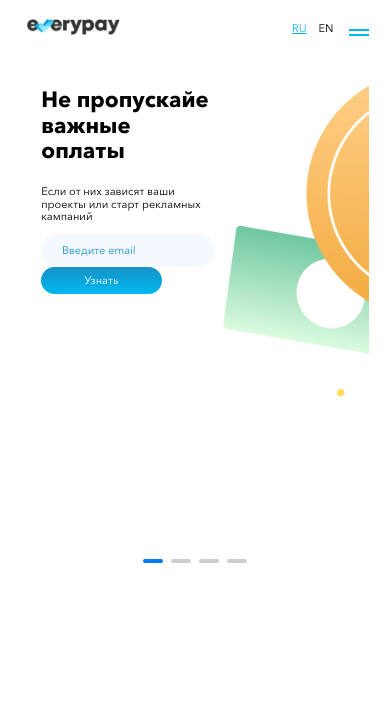
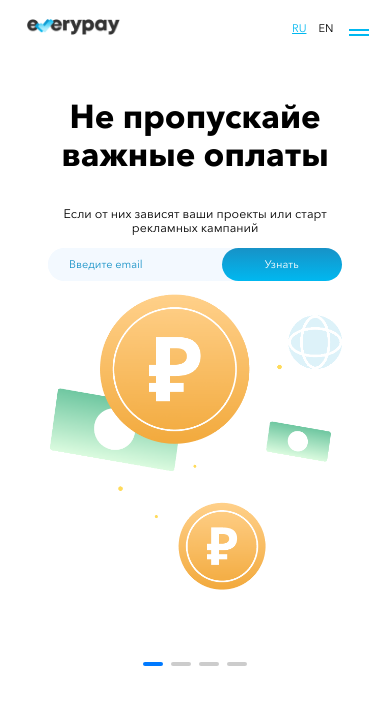
Before and after one commit to Aalleexxaannddrr/EVERYPAY, a React (Create React App) app: page / in a window 390 px wide. Shown: the top 704 px of the page. Built offline with nearby package versions, Linux system fonts and the light colour scheme.

Commit message:
Slider is done

```diff
--- a/src/App.tsx
+++ b/src/App.tsx
@@ -1,21 +1,22 @@
 import 'styles/main.scss'
 
 import React from 'react'
-import { ToastContainer } from 'react-toastify'
-
+import {LanguageContext} from "./context/LanguageContext";
 import Page from "./components/Page";
+import {useLanguage} from "./hooks/language.hook";
 
 const App: React.FC = () => {
+    const {toggleLanguage, language} = useLanguage()
+
   return (
-    <div id="app">
-      <ToastContainer
-        containerId="toast-main-container"
-        className="toast-main-container"
-        autoClose={5000}
-        pauseOnFocusLoss
-      />
-      <Page />
-    </div>
+      <LanguageContext.Provider value={{
+          language, toggleLanguage
+      }
+      }>
+        <div id="app">
+          <Page />
+        </div>
+      </LanguageContext.Provider>
   )
 }
 
--- a/src/components/Header/index.tsx
+++ b/src/components/Header/index.tsx
@@ -1,5 +1,6 @@
-import React, {useState} from "react"
+import React, {useContext, useState} from "react"
 import classNames from 'classnames'
+import {LanguageContext} from "../../context/LanguageContext";
 
 const NAV_LiNKS = [
     {name: 'Как это работает?', ENname:'How it works?', scrlPts: '10', keyword: 'HowItWorks'},
@@ -10,14 +11,8 @@ const NAV_LiNKS = [
 ]
 
 const Header: React.FC = () => {
+    const language = useContext(LanguageContext)
     const [menuVisible, setMenuVisible] = useState(false)
-    const [EN, setEN] = useState(false)
-
-    const toggleEN = (i) => {
-        if (EN !== i) {
-            setEN(i)
-        }
-    }
 
     const toggleMenuVisible = () => {
         setMenuVisible(!menuVisible)
@@ -47,7 +42,7 @@ const Header: React.FC = () => {
                         {NAV_LiNKS.map((item, i) => (
                             <li key={i} className="header__item">
                                 <button className="header__link" onClick={() => handleMenuClick(item.scrlPts)}>
-                                    {EN ? item.ENname : item.name}
+                                    {(language.language === 'EN') ? item.ENname : item.name}
                                 </button>
                             </li>
                         ))}
@@ -55,20 +50,20 @@ const Header: React.FC = () => {
                 </nav>
                 <div className="header__language">
                     <button className={classNames('header__language-btn', {
-                        'header__active-language': !EN
-                    })} onClick={() => toggleEN(false)}>
+                        'header__active-language': (language.language === null || language.language === 'RU')
+                    })} onClick={() => language.toggleLanguage("RU")}>
                         RU
                     </button>
                     <button className={classNames('header__language-btn', {
-                        'header__active-language': EN
-                    })} onClick={() => toggleEN(true)}>
+                        'header__active-language': (language.language === "EN")
+                    })} onClick={() => language.toggleLanguage('EN')}>
                         EN
                     </button>
                 </div>
                 <div className="header__btn">
                     <button className="btn btn--hollow">
                         <span className="btn__label--hollow">
-                            {EN ? 'Connect' : 'Подключиться'}
+                            {(language.language === 'EN') ? 'Connect' : 'Подключиться'}
                         </span>
                     </button>
                 </div>
@@ -90,7 +85,7 @@ const Header: React.FC = () => {
                             {NAV_LiNKS.map((item, i) => (
                                 <li key={i} className="header__item">
                                     <button className="header__link" onClick={() => handleMenuClick(item.scrlPts)}>
-                                        {EN ? item.ENname : item.name}
+                                        {(language.language === 'EN') ? item.ENname : item.name}
                                     </button>
                                 </li>
                             ))}
@@ -98,7 +93,7 @@ const Header: React.FC = () => {
                         <div className="header__menu__bottom">
                             <button className="btn btn--hollow">
                                 <span className="btn__label--hollow">
-                                    {EN ? 'Connect' : 'Подключиться'}
+                                    {(language.language === 'EN') ? 'Connect' : 'Подключиться'}
                                 </span>
                             </button>
                         </div>
--- a/src/components/Page/index.tsx
+++ b/src/components/Page/index.tsx
@@ -3,6 +3,7 @@ import Header from "../Header";
 import Slider from "../Slider";
 
 const Page: React.FC = () => {
+
     return(
         <div className="page">
             <Fragment>
--- a/src/components/Slider/index.tsx
+++ b/src/components/Slider/index.tsx
@@ -1,14 +1,33 @@
-import React, {useRef, useState} from "react";
+import React, {useContext, useState} from "react";
 import SwiperCore, { Pagination } from "swiper/core";
 import {Swiper, SwiperSlide} from "swiper/react";
 import {SLIDER_CONTENT} from "./data";
+import {LanguageContext} from "../../context/LanguageContext";
 
 SwiperCore.use([Pagination])
 
 const Slider: React.FC = () => {
+    const language = useContext(LanguageContext)
+    const [email, setEmail] = useState('')
+    const [message, setMessage] = useState('')
+    const [check, setCheck] = useState(false)
+
+    const handleClickToKnowBtn = (email) => {
+        const isEmail = /^(([^<>()\[\]\\.,;:\s@"]+(\.[^<>()\[\]\\.,;:\s@"]+)*)|(".+"))@((\[[0-9]{1,3}\.[0-9]{1,3}\.[0-9]{1,3}\.[0-9]{1,3}\])|(([a-zA-Z\-0-9]+\.)+[a-zA-Z]{2,}))$/
+        if (!email){
+            setMessage('Введите email!')
+        } else if(!(isEmail.test(String(email).toLowerCase()))) {
+            setMessage('Введен неверный email!')
+        } else if(isEmail.test(String(email).toLowerCase())){
+            setMessage('')
+            setCheck(true)
+        }
+
+    }
 
     return(
         <div className="wrapper">
+            <link href="https://fonts.googleapis.com/icon?family=Material+Icons" rel="stylesheet"></link>
             <div className="review-slider">
                 <Swiper
                     spaceBetween={5}
@@ -20,14 +39,35 @@ const Slider: React.FC = () => {
                         <SwiperSlide key={slide.id}>
                             <div className="review-item">
                                 <div className="review-item__left">
-                                    <h3 className="null review-item__titles">{slide.title}</h3>
-                                    <p className="null review-item__text">{slide.description}</p>
-                                    <input type="text" placeholder="Введите email" name="email" className="input input--email" />
-                                    <button type="submit" className="btn btn--fill">
-                                        <span className="btn__label--fill">
-                                            Узнать
-                                        </span>
-                                    </button>
+                                    <h3 className="null review-item__titles">
+                                        {(language.language === 'EN') ? slide.titleEN: slide.title}</h3>
+                                    <p className="null review-item__text">
+                                        {(language.language === 'EN') ? slide.descriptionEN : slide.description}</p>
+                                    {check ?
+                                        <div className="input input--checked">
+                                            <i className="material-icons">check</i>
+                                            <p>Проверьте e-mail!</p>
+                                        </div> :
+                                        <div className="input input--form">
+                                            <input
+                                                type="text"
+                                                placeholder={(language.language === 'EN') ? "Enter your email" : "Введите email"}
+                                                name="email"
+                                                className="input input--email"
+                                                value={email}
+                                                onChange={e => setEmail(e.target.value)}
+                                            />
+                                            <button
+                                                className="btn btn--fill"
+                                                onClick={() => handleClickToKnowBtn(email)}
+                                            >
+                                                <span className="btn__label--fill">
+                                                    {(language.language === 'EN') ? "To know" : "Узнать"}
+                                                </span>
+                                            </button>
+                                        </div>
+                                    }
+                                    <p className="warning">{message}</p>
                                 </div>
                                 <img className="review-item__img" src={slide.imgUri} alt="" />
                             </div>
--- /dev/null
+++ b/src/context/LanguageContext.ts
@@ -0,0 +1,3 @@
+import {createContext} from "react"
+
+export const LanguageContext = createContext(null)
--- /dev/null
+++ b/src/hooks/language.hook.tsx
@@ -0,0 +1,23 @@
+import {useState, useCallback, useEffect} from 'react'
+
+const storageName = 'languageData'
+
+export const useLanguage = () => {
+    const [language, setLanguage] = useState(null)
+
+    const toggleLanguage = useCallback((lang) => {
+        setLanguage(lang)
+
+        localStorage.setItem(storageName, JSON.stringify({language: lang}))
+    }, [])
+
+    useEffect(() => {
+        const data = JSON.parse(localStorage.getItem(storageName))
+
+        if (data && data.language) {
+            toggleLanguage(data.language)
+        }
+    }, [toggleLanguage])
+
+    return {toggleLanguage, language}
+}
--- a/src/styles/components/header.scss
+++ b/src/styles/components/header.scss
@@ -8,6 +8,10 @@ $headerHeight: em(80, $fz);
   display: flex;
   justify-content: space-around;
   align-items: center;
+  width: 100%;
+  position: fixed;
+  background: #FFFFFF;
+  z-index: 99;
 
   &__logo {
     height: em(35, $fz);
@@ -65,6 +69,7 @@ $headerHeight: em(80, $fz);
   &__menu {
     display: none;
     position: fixed;
+    background: #FFFFFF;
     left: 0;
     bottom: 0;
     right: 0;
--- a/src/styles/main.css
+++ b/src/styles/main.css
@@ -67,6 +67,15 @@ body {
   .wrapper {
     max-width: 62.5em;
   }
+}
+
+.warning {
+  color: red;
+}
+
+.material-icons {
+  color: #99BA00;
+  margin-right: 10px;
 }
 
 .btn {
@@ -146,9 +155,11 @@ body {
 }
 
 .review-item {
+  height: 100%;
   padding: 0.9375em 1.875em;
   display: flex;
   justify-content: space-around;
+  align-items: center;
 }
 .review-item__left {
   max-width: 450px;
@@ -163,12 +174,42 @@ body {
   font-weight: 400;
   font-size: 1.125em;
 }
+@media screen and (max-width: 1025px) {
+  .review-item {
+    text-align: center;
+    flex-direction: column;
+    align-items: center;
+  }
+  .review-item__img {
+    max-width: 400px;
+    max-height: 300px;
+  }
+}
 @media screen and (max-width: 768px) {
+  .review-item {
+    max-width: 300px;
+    margin-right: auto;
+    margin-left: auto;
+  }
   .review-item__titles {
     font-size: 3em;
   }
 }
-@media screen and (max-width: 576px) {
+@media screen and (max-width: 1025px) {
+  .review-item__img {
+    max-width: 300px;
+  }
+}
+@media screen and (max-width: 320px) {
+  .review-item .input {
+    display: none;
+  }
+  .review-item .warning {
+    display: none;
+  }
+  .review-item__img {
+    max-width: 200px;
+  }
   .review-item__titles {
     font-size: 2em;
   }
@@ -184,16 +225,30 @@ body {
 }
 
 .input {
+  display: flex;
+  justify-content: space-between;
   border: none;
   border-radius: 2.75em;
-  padding: 0.9375em 1.875em;
   background-color: #F3F9FF;
-  outline: none;
   font-weight: 400;
   font-size: 1em;
 }
-.input::placeholder {
+.input--checked {
+  justify-content: center;
+  align-items: center;
+}
+.input--form {
+  max-height: 48px;
+  max-width: 440px;
+}
+.input--email {
+  padding: 0.9375em 1.875em;
+}
+.input--email::placeholder {
   color: #1792C7;
+}
+.input--email:focus {
+  outline: none;
 }
 
 .header-wrapper {
@@ -204,6 +259,10 @@ body {
   display: flex;
   justify-content: space-around;
   align-items: center;
+  width: 100%;
+  position: fixed;
+  background: #FFFFFF;
+  z-index: 99;
 }
 .header__logo {
   height: 2.1875em;
@@ -251,6 +310,7 @@ body {
 .header__menu {
   display: none;
   position: fixed;
+  background: #FFFFFF;
   left: 0;
   bottom: 0;
   right: 0;
--- a/src/styles/modules/input.scss
+++ b/src/styles/modules/input.scss
@@ -1,14 +1,32 @@
 .input {
+  display: flex;
+  justify-content: space-between;
   $fz: 16;
   border: none;
   border-radius: em(44, $fz);
-  padding: em(15, $fz) em(30, $fz);
   background-color: $input-color;
-  outline: none;
   font-weight: 400;
   font-size: em($fz, $fz_base);
 
-  &::placeholder {
-    color: $primary-color-second;
+  &--checked {
+    justify-content: center;
+    align-items: center;
+  }
+
+  &--form {
+    max-height: 48px;
+    max-width: 440px;
+  }
+
+  &--email {
+    padding: em(15, $fz) em(30, $fz);
+
+    &::placeholder {
+      color: $primary-color-second;
+    }
+
+    &:focus {
+      outline: none;
+    }
   }
 }
--- a/src/styles/modules/review-item.scss
+++ b/src/styles/modules/review-item.scss
@@ -1,7 +1,9 @@
 .review-item {
+  height: 100%;
   padding: em(15, $fz) em(30, $fz);
   display: flex;
   justify-content: space-around;
+  align-items: center;
 
   &__left {
     max-width: 450px;
@@ -20,13 +22,46 @@
     font-size: em(18, $fz);
   }
 
+  @media screen and (max-width: 1025px) {
+    text-align: center;
+    flex-direction: column;
+    align-items: center;
+
+    &__img {
+      max-width: 400px;
+      max-height: 300px;
+    }
+  }
+
   @media screen and (max-width: 768px) {
+    max-width: 300px;
+    margin-right: auto;
+    margin-left: auto;
     &__titles {
       font-size: em(48, $fz);
     }
   }
 
-  @media screen and (max-width: $breakpointSmall) {
+  @media screen and (max-width: 1025px) {
+
+    &__img {
+      max-width: 300px;
+    }
+  }
+
+  @media screen and (max-width: 320px) {
+    .input {
+      display: none;
+    }
+
+    .warning {
+      display: none;
+    }
+
+    &__img {
+      max-width: 200px;
+    }
+
     &__titles {
       font-size: em(32, $fz);
     }
```
Also changed, not shown: src/components/Slider/slider.json (+8 -0 lines), src/styles/modules/common.scss (+9 -0 lines), 1 other file (tests, documents, lock files or other folders).
